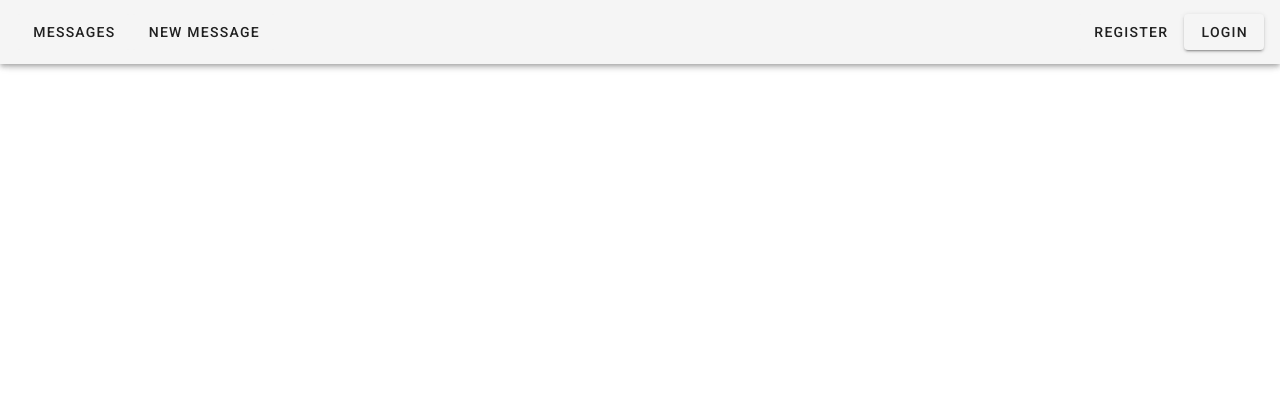
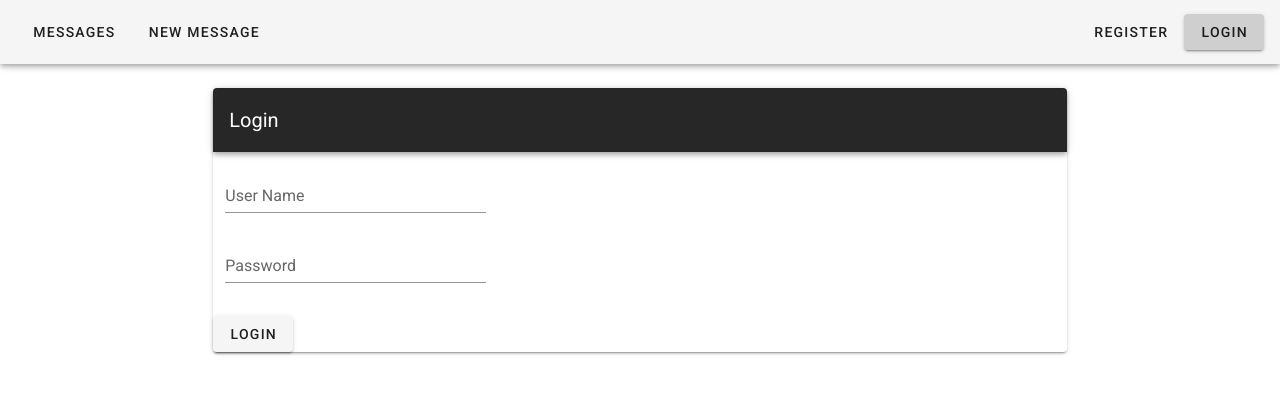
Before and after one commit to Dmitry-White/Vue.js-Playground, a Vue app in the folder vue-node-auth/frontend/: page /login in a window 1280 px wide. Shown: the top 394 px of the page. Built offline with nearby package versions, Linux system fonts and the light colour scheme.

Commit message:
Add login functionality

```diff
--- a/vue-node-auth/frontend/src/App.vue
+++ b/vue-node-auth/frontend/src/App.vue
@@ -7,7 +7,7 @@
       <v-btn v-if="!$store.state.token" depressed to="/register"
         >Register</v-btn
       >
-      <v-btn v-if="!$store.state.token">Login</v-btn>
+      <v-btn v-if="!$store.state.token" to="/login">Login</v-btn>
       <v-btn v-if="$store.state.token" @click="logoutHandler">Logout</v-btn>
     </v-app-bar>
 
--- a/vue-node-auth/frontend/src/components/Register.vue
+++ b/vue-node-auth/frontend/src/components/Login.vue
@@ -2,9 +2,9 @@
   <v-flex sm8 offset-sm2>
     <v-card>
       <v-toolbar dark>
-        <v-toolbar-title>Register</v-toolbar-title>
+        <v-toolbar-title>Login</v-toolbar-title>
       </v-toolbar>
-      <v-form @submit.prevent="register">
+      <v-form @submit.prevent="login">
         <v-container>
           <v-row>
             <v-col cols="12" md="4">
@@ -21,7 +21,7 @@
             </v-col>
           </v-row>
         </v-container>
-        <v-btn type="submit">register</v-btn>
+        <v-btn type="submit">Login</v-btn>
       </v-form>
     </v-card>
   </v-flex>
@@ -29,19 +29,19 @@
 
 <script>
 export default {
-  name: "Register",
+  name: "Login",
   data: () => ({
     username: "",
     password: "",
   }),
   methods: {
-    register() {
+    login() {
       const data = {
         username: this.username,
         password: this.password,
       };
 
-      this.$store.dispatch("register", data);
+      this.$store.dispatch("login", data);
     },
   },
 };
--- a/vue-node-auth/frontend/src/plugins/router.js
+++ b/vue-node-auth/frontend/src/plugins/router.js
@@ -5,6 +5,7 @@ import Messages from '../components/Messages.vue';
 import NewMessage from '../components/NewMessage.vue';
 import Message from '../components/Message.vue';
 import Register from '../components/Register.vue';
+import Login from '../components/Login.vue';
 
 Vue.use(VueRouter);
 
@@ -14,6 +15,7 @@ const routerOptions = {
     { path: '/new-message', component: NewMessage },
     { path: '/message/:id', component: Message },
     { path: '/register', component: Register },
+    { path: '/login', component: Login },
   ],
   mode: 'history',
 }
--- a/vue-node-auth/frontend/src/plugins/store.js
+++ b/vue-node-auth/frontend/src/plugins/store.js
@@ -70,6 +70,20 @@ const storeOptions = {
         console.log(error);
       }
     },
+    async login({ commit }, data) {
+      try {
+        const response = await axios.post(
+          "http://localhost:3000/login",
+          data
+        );
+        const token = response.data;
+        localStorage.setItem('token', token);
+        axios.defaults.headers['Authorization'] = token;
+        commit('setAuth', token);
+      } catch (error) {
+        console.log(error);
+      }
+    },
     logout({ commit }) {
       localStorage.removeItem('token');
       commit('removeAuth');
```
